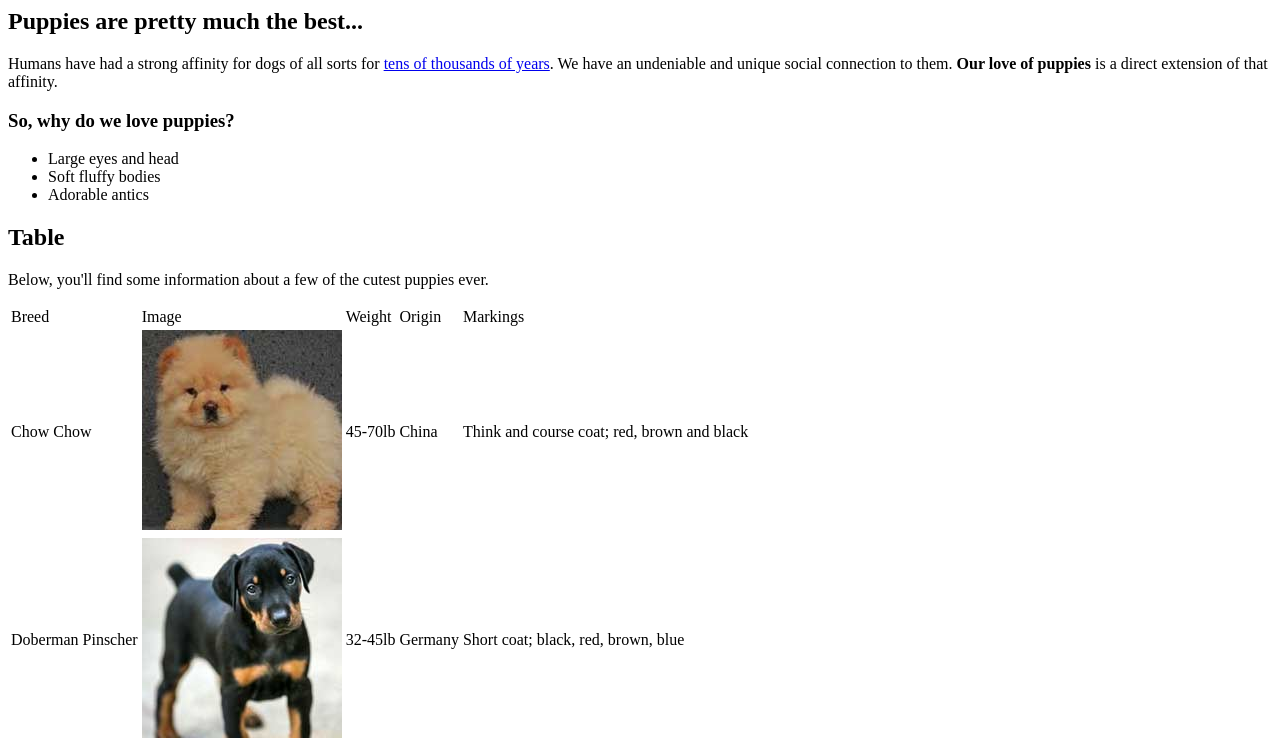
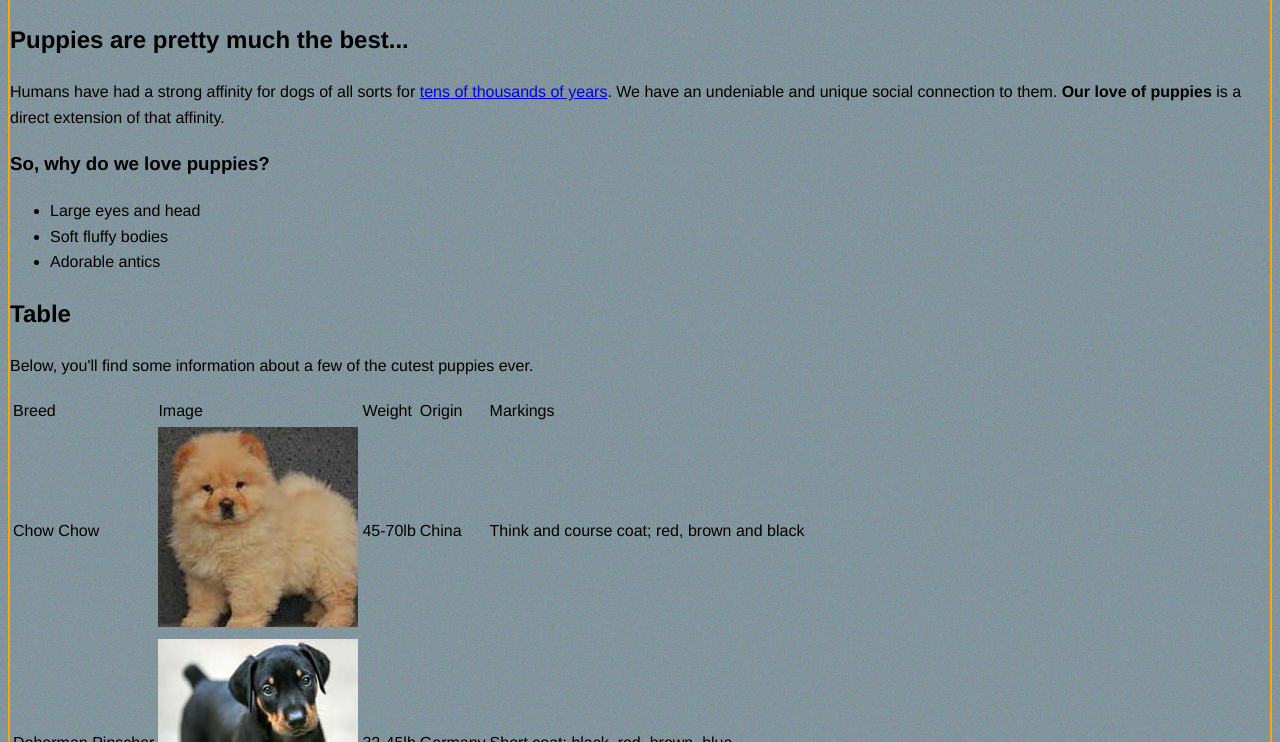
Before and after one commit to justinjkim/css_styling_assessment, a plain HTML site: page starter_files/index.html in a window 1280 px wide. Shown: the part 91-833 px from the top of the page. Drawn offline with Linux system fonts and the light colour scheme.

Commit message:
initial work on index.html and style.css

```diff
--- a/starter_files/index.html
+++ b/starter_files/index.html
@@ -8,7 +8,7 @@
     </head>
     <body>
 
-        <div>
+        <div class="main">
             <header id="site_header">
 
                 <a id="logo"><img src="img/logo.png" alt="Puppy Logo"></a>
--- a/starter_files/style.css
+++ b/starter_files/style.css
@@ -12,3 +12,20 @@ colors:
     blue - #1fabe5
     dark blue - #046c97
 */
+
+
+
+
+
+/*****
+BODY
+*****/
+body {
+  background: url('img/bg.jpg');
+  font-family: Helvetica, Arial, sans-serif;
+  line-height: 1.6;
+}
+
+.main {
+  border: 2px orange solid;
+}
```
